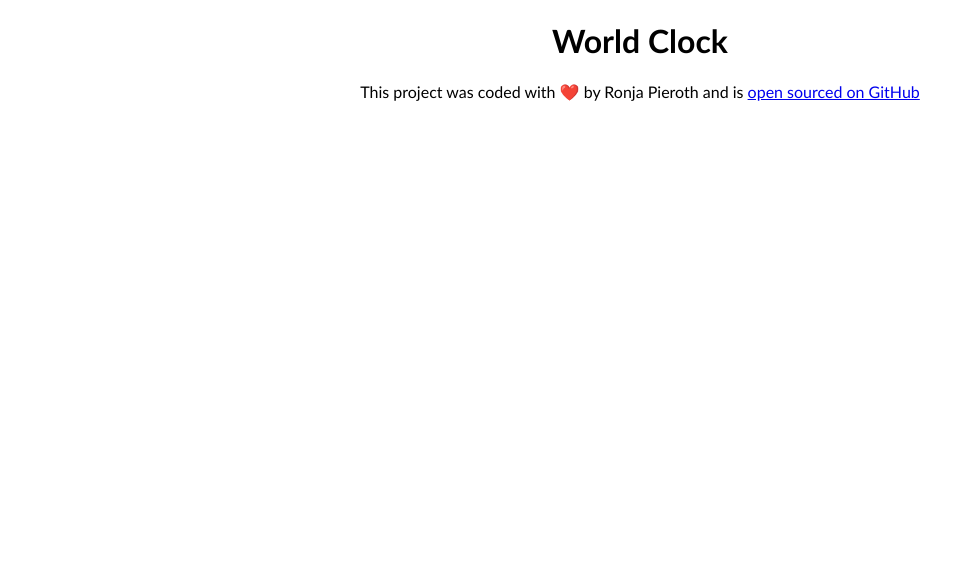
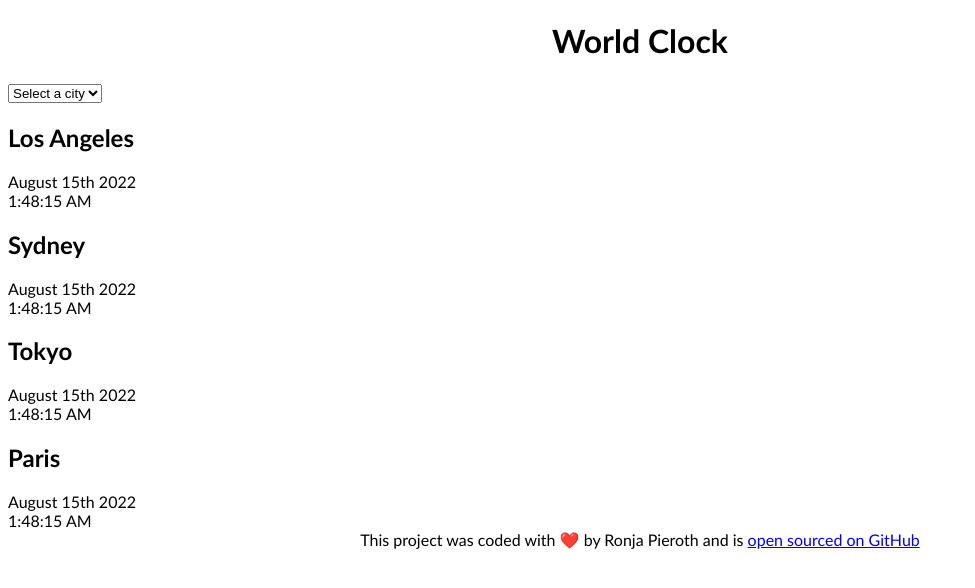
Before and after one commit to RonjaPieroth/world-clock, a plain HTML site: page index.html in a window 1280 px wide. Shown: the whole page, without its empty margins (0-975 px from the left). Drawn offline with nearby package versions, Linux system fonts and the light colour scheme.

Commit message:
added html structure

```diff
--- a/index.html
+++ b/index.html
@@ -9,13 +9,45 @@
     <title>World Clock</title>
   </head>
   <body>
+    <div class="container">
       <h1>World Clock</h1>
+
+      <select name="city" id="cities">
+        <option value="">Select a city</option>
+        <option value="">Cape Town</option>
+        <option value="">La Paz</option>
+        <option value="">Berlin</option>
+      </select>
+
+      <div class="city">
+        <h2>Los Angeles</h2>
+        <div class="date">August 15th 2022</div>
+        <div class="time">1:48:15 AM</div>
+      </div>
+      <div class="city">
+        <h2>Sydney</h2>
+        <div class="date">August 15th 2022</div>
+        <div class="time">1:48:15 AM</div>
+      </div>
+      <div class="city">
+        <h2>Tokyo</h2>
+        <div class="date">August 15th 2022</div>
+        <div class="time">1:48:15 AM</div>
+      </div>
+      <div class="city">
+        <h2>Paris</h2>
+        <div class="date">August 15th 2022</div>
+        <div class="time">1:48:15 AM</div>
+      </div>
+
       <footer>
         This project was coded with ❤️ by Ronja Pieroth and is
         <a href="https://github.com/RonjaPieroth/world-clock" target="_blank"
           >open sourced on GitHub</a
         >
       </footer>
+    </div>
+
     <script src="src/index.js"></script>
   </body>
 </html>
```
Lines whose indentation alone changed are shown as unchanged.
